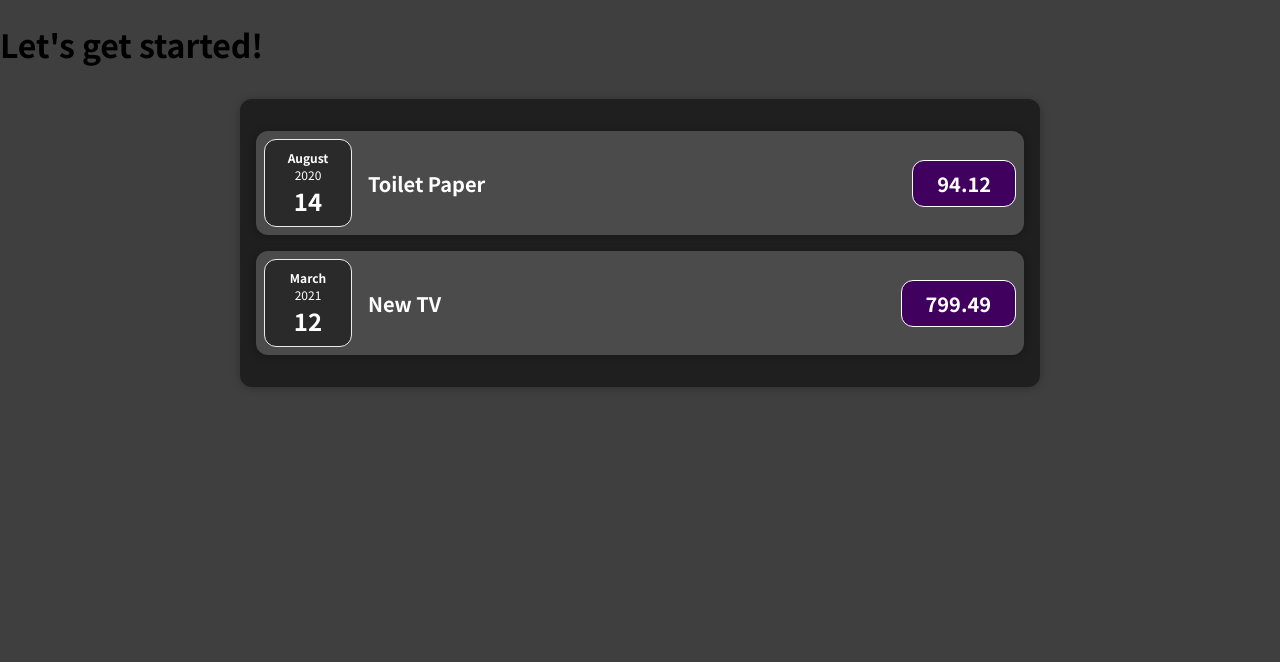
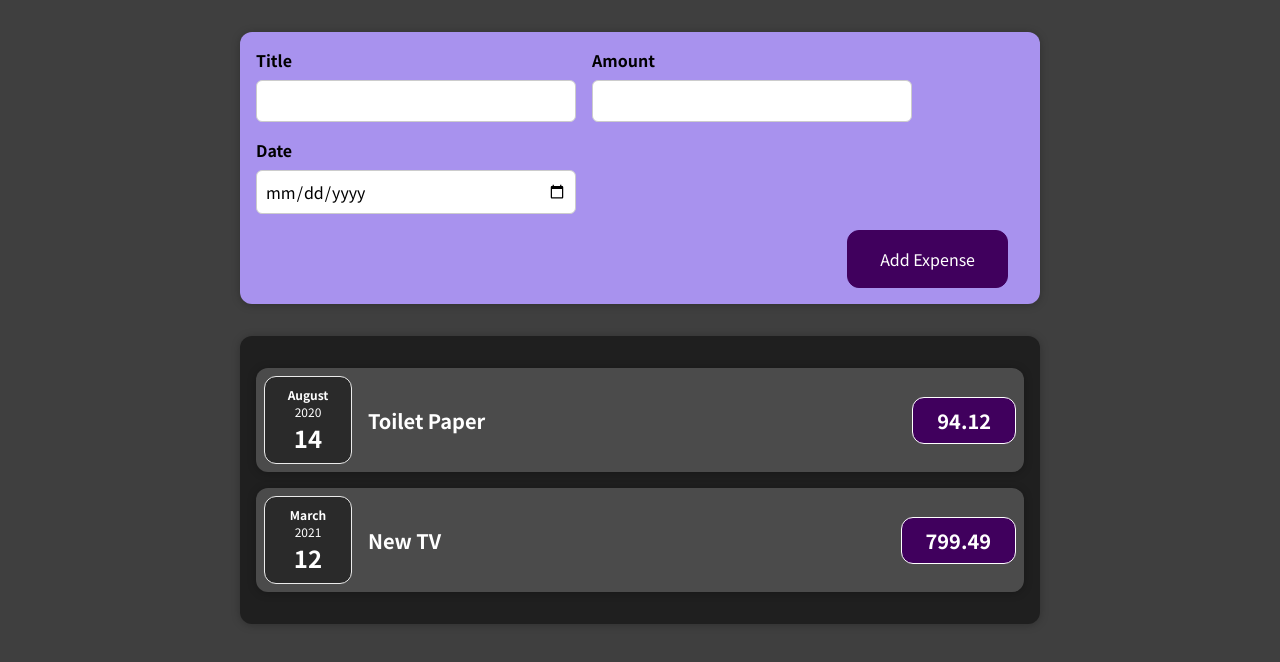
Before and after one commit to bhadreshkumarghevariya/react-complete-guide, a React (Create React App) app: page / in a window 1280 px wide. Shown: the top 662 px of the page. Built offline with nearby package versions, Linux system fonts and the light colour scheme.

Commit message:
added expense form and added submit function to listen to form submit

```diff
--- a/src/App.js
+++ b/src/App.js
@@ -1,4 +1,5 @@
 import Expenses from "./components/Expenses/Expenses";
+import NewExpense from "./components/NewExpense/NewExpense";
 
 function App() {
   const expenses = [
@@ -25,7 +26,7 @@
 
   return (
     <div>
-      <h1>Let's get started!</h1>
+      <NewExpense />
       <Expenses items={expenses} />
     </div>
   );
--- /dev/null
+++ b/src/components/NewExpense/ExpenseForm.css
@@ -0,0 +1,26 @@
+.new-expense__controls {
+  display: flex;
+  flex-wrap: wrap;
+  gap: 1rem;
+  margin-bottom: 1rem;
+  text-align: left;
+}
+
+.new-expense__control label {
+  font-weight: bold;
+  margin-bottom: 0.5rem;
+  display: block;
+}
+
+.new-expense__control input {
+  font: inherit;
+  padding: 0.5rem;
+  border-radius: 6px;
+  border: 1px solid #ccc;
+  width: 20rem;
+  max-width: 100%;
+}
+
+.new-expense__actions {
+  text-align: right;
+}
--- /dev/null
+++ b/src/components/NewExpense/ExpenseForm.js
@@ -0,0 +1,66 @@
+import React, { useState } from "react";
+
+import "./ExpenseForm.css";
+
+const ExpenseForm = () => {
+  const [enteredTitle, setEnteredTitle] = useState("");
+  const [enteredAmount, setEnteredAmount] = useState("");
+  const [enteredDate, setEnteredDate] = useState("");
+
+  const titleChangeHandler = (event) => {
+    setEnteredTitle(event.target.value);
+  };
+
+  const amountChangeHandler = (event) => {
+    setEnteredAmount(event.target.value);
+  };
+
+  const dateChangeHandler = (event) => {
+    setEnteredDate(event.target.value);
+  };
+
+  const submitHandler = (event) => {
+    event.preventDefault();
+    const expenseData = {
+      title: enteredTitle,
+      amount: enteredAmount,
+      date: new Date(enteredDate),
+    };
+
+    console.log(expenseData);
+  };
+
+  return (
+    <form onSubmit={submitHandler}>
+      <div className="new-expense__controls">
+        <div className="new-expense__control">
+          <label>Title</label>
+          <input type="text" onChange={titleChangeHandler} />
+        </div>
+        <div className="new-expense__control">
+          <label>Amount</label>
+          <input
+            type="number"
+            min="0.0"
+            step="0.01"
+            onChange={amountChangeHandler}
+          />
+        </div>
+        <div className="new-expense__control">
+          <label>Date</label>
+          <input
+            type="date"
+            min="2019-01-01"
+            max="2022-12-31"
+            onChange={dateChangeHandler}
+          />
+        </div>
+      </div>
+      <div className="new-expense__actions">
+        <button type="submit">Add Expense</button>
+      </div>
+    </form>
+  );
+};
+
+export default ExpenseForm;
--- /dev/null
+++ b/src/components/NewExpense/NewExpense.css
@@ -0,0 +1,38 @@
+.new-expense {
+  background-color: #a892ee;
+  padding: 1rem;
+  margin: 2rem auto;
+  width: 50rem;
+  max-width: 95%;
+  border-radius: 12px;
+  text-align: center;
+  box-shadow: 0 1px 8px rgba(0, 0, 0, 0.25);
+}
+
+.new-expense button {
+  font: inherit;
+  cursor: pointer;
+  padding: 1rem 2rem;
+  border: 1px solid #40005d;
+  background-color: #40005d;
+  color: white;
+  border-radius: 12px;
+  margin-right: 1rem;
+}
+
+.new-expense button:hover,
+.new-expense button:active {
+  background-color: #510674;
+  border-color: #510674;
+}
+
+.new-expense button.alternative {
+  color: #220131;
+  border-color: transparent;
+  background-color: transparent;
+}
+
+.new-expense button.alternative:hover,
+.new-expense button.alternative:active {
+  background-color: #ddb3f8;
+}
--- /dev/null
+++ b/src/components/NewExpense/NewExpense.js
@@ -0,0 +1,12 @@
+import ExpenseForm from "./ExpenseForm";
+import "./NewExpense.css";
+
+const NewExpense = () => {
+  return (
+    <div className="new-expense">
+      <ExpenseForm />
+    </div>
+  );
+};
+
+export default NewExpense;
```
